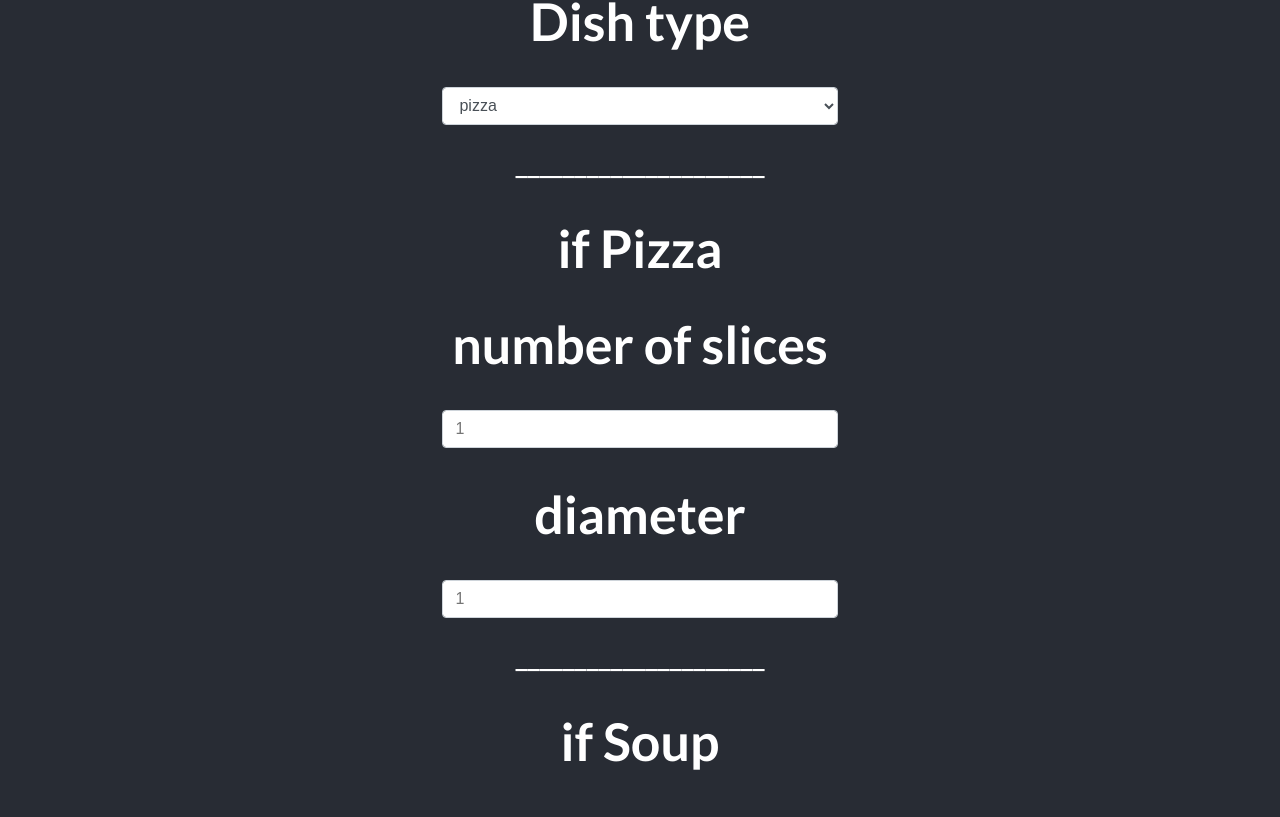
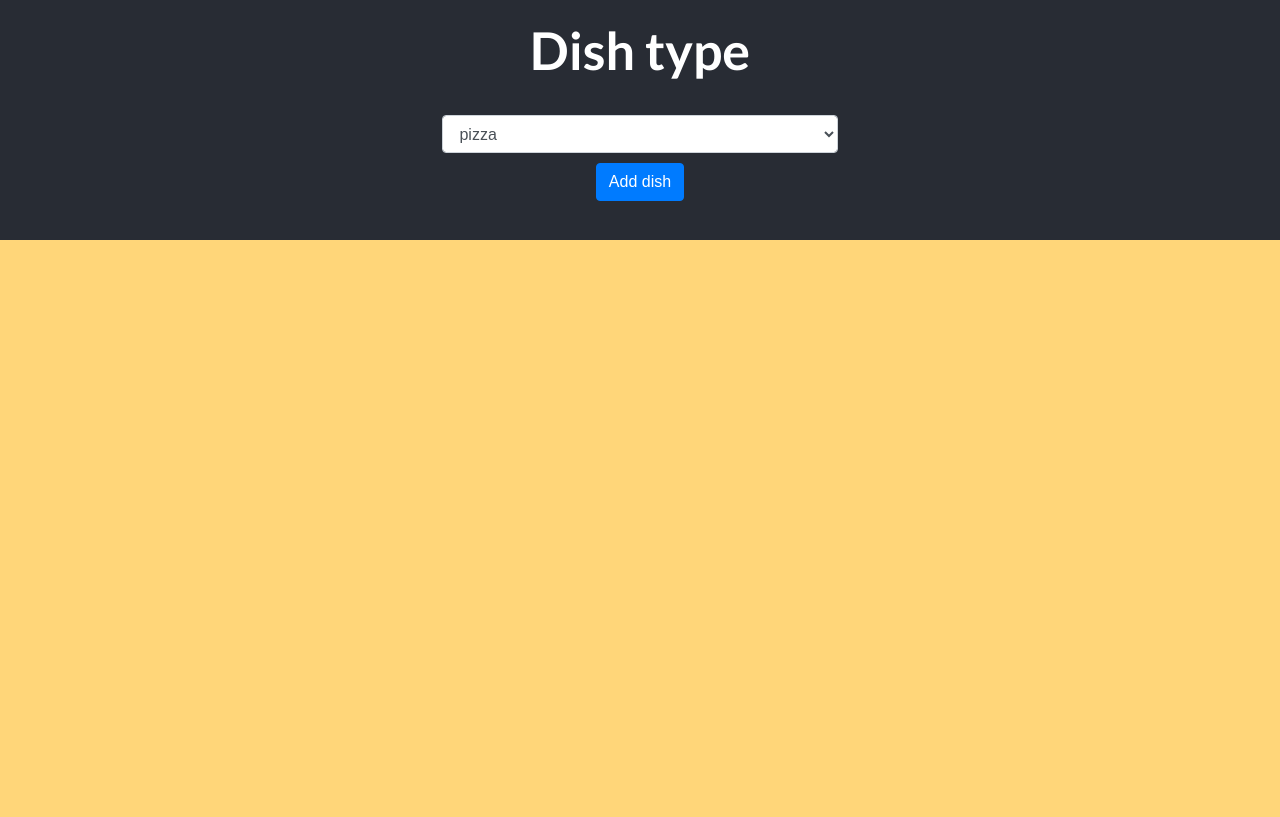
Before and after one commit to przemyslvw/reactdishesform, a React (Create React App) app: page / in a window 1280 px wide. Shown: the part 560-1377 px from the top of the page. After the commit the page ends 800 px from the top, so only its background shows below. Built offline with nearby package versions, Linux system fonts and the light colour scheme; a web font is replaced by a local one.

Commit message:
redux architecture

```diff
--- a/package.json
+++ b/package.json
@@ -7,7 +7,11 @@
     "node-sass": "^4.12.0",
     "react": "^16.9.0",
     "react-dom": "^16.9.0",
-    "react-scripts": "3.1.2"
+    "react-redux": "^7.1.1",
+    "react-scripts": "3.1.2",
+    "redux": "^4.0.4",
+    "redux-devtools-extension": "^2.13.8",
+    "redux-thunk": "^2.3.0"
   },
   "scripts": {
     "start": "react-scripts start",
--- a/src/components/FormComponent.js
+++ b/src/components/FormComponent.js
@@ -1,18 +1,16 @@
 import React from "react";
+import { useDispatch, useSelector } from "react-redux";
 import { Formik } from "formik";
+import { switchType } from "../reducers/dishreducer/operations";
 const FormComponent = () => {
+  const dishtype = useSelector(state => state.dishReducer.type);
+  const model = useSelector(state => state.dishReducer.currentModel);
+  const dispatch = useDispatch();
+
   return (
     <div className="App-form">
       <Formik
-        initialValues={{
-          name: "",
-          preparation_time: "",
-          type: "",
-          no_of_slices: "",
-          diameter: "",
-          spiciness_scale: "",
-          slices_of_bread: ""
-        }}
+        initialValues={model}
         onSubmit={values => {
           console.log(values);
         }}
@@ -47,16 +45,22 @@ const FormComponent = () => {
             <h1>Dish type</h1>
             <select
               name="type"
-              onChange={handleChange}
               value={values.type}
+              onChange={e => {
+                dispatch(switchType(e.target.value));
+                handleChange(e);
+              }}
               required
             >
+              <option selected disabled value="">
+                choose one ...
+              </option>
               <option value="pizza">pizza</option>
               <option value="soup">soup</option>
               <option value="sandwich">sandwich</option>
             </select>
-            <p>_____________________</p>
-            <h1>if Pizza</h1>
+            {dishtype === "pizza" ? (
+              <div>
                 <h1>number of slices</h1>
                 <input
                   name="no_of_slices"
@@ -65,7 +69,6 @@ const FormComponent = () => {
                   placeholder="1"
                   required
                 />
-
                 <h1>diameter</h1>
                 <input
                   name="diameter"
@@ -75,9 +78,12 @@ const FormComponent = () => {
                   placeholder="1"
                   required
                 />
-
-            <p>_____________________</p>
-            <h1>if Soup</h1>
+              </div>
+            ) : (
+              <div></div>
+            )}
+            {dishtype === "soup" ? (
+              <div>
                 <h1>spiciness scale</h1>
                 <input
                   name="spiciness_scale"
@@ -88,8 +94,12 @@ const FormComponent = () => {
                   max="10"
                   required
                 />
-            <p>_____________________</p>
-            <h1>if Sandwich</h1>
+              </div>
+            ) : (
+              <div></div>
+            )}
+            {dishtype === "sandwich" ? (
+              <div>
                 <h1>slices of bread</h1>
                 <input
                   name="slices_of_bread"
@@ -98,7 +108,10 @@ const FormComponent = () => {
                   placeholder="1"
                   required
                 />
-            <p>_____________________</p>
+              </div>
+            ) : (
+              <div></div>
+            )}
             <button className="btn btn-primary" type="submit">
               Add dish
             </button>
--- a/src/index.js
+++ b/src/index.js
@@ -3,10 +3,14 @@ import ReactDOM from "react-dom";
 import "./index.scss";
 import App from "./App";
 import * as serviceWorker from "./serviceWorker";
+import { Provider } from "react-redux";
+import store from "./store";
 
-ReactDOM.render(<App />, document.getElementById("root"));
+ReactDOM.render(
+  <Provider store={store}>
+    <App />
+  </Provider>,
+  document.getElementById("root")
+);
 
-// If you want your app to work offline and load faster, you can change
-// unregister() to register() below. Note this comes with some pitfalls.
-// Learn more about service workers: https://bit.ly/CRA-PWA
 serviceWorker.unregister();
--- /dev/null
+++ b/src/reducers/dishreducer/actions.js
@@ -0,0 +1,15 @@
+import types from "./types";
+
+const add = item => ({
+  type: types.ADD_DISH,
+  item
+});
+const typeSwitch = item => ({
+  type: types.TYPE_SWITCH,
+  item
+});
+
+export default {
+  add,
+  typeSwitch
+};
--- /dev/null
+++ b/src/reducers/dishreducer/index.js
@@ -0,0 +1,4 @@
+import dishReducer from "./reducer";
+export { default as formTypes } from "./types";
+export { default as formActions } from "./actions";
+export default dishReducer;
--- /dev/null
+++ b/src/reducers/dishreducer/operations.js
@@ -0,0 +1,6 @@
+import actions from "./actions";
+
+export const switchType = type => dispatch => {
+  console.log(type);
+  dispatch(actions.typeSwitch(type));
+};
--- /dev/null
+++ b/src/reducers/dishreducer/reducer.js
@@ -0,0 +1,51 @@
+import types from "./types";
+
+const INITIAL_STATE = {
+  model: [
+    {
+      name: "",
+      preparation_time: "",
+      type: "pizza",
+      no_of_slices: "",
+      diameter: ""
+    },
+
+    {
+      name: "",
+      preparation_time: "",
+      type: "soup",
+      spiciness_scale: ""
+    },
+
+    {
+      name: "",
+      preparation_time: "",
+      type: "sandwich",
+      slices_of_bread: ""
+    }
+  ],
+  currentModel: {
+    name: "",
+    preparation_time: "",
+    type: "pizza",
+    no_of_slices: "",
+    diameter: ""
+  },
+  type: ""
+};
+
+const dishReducer = (state = INITIAL_STATE, action = {}) => {
+  switch (action.type) {
+    case types.TYPE_SWITCH:
+      return {
+        ...state,
+        currentModel: state.model.find(model => model.type === action.item),
+        type: action.item
+      };
+
+    default:
+      return state;
+  }
+};
+
+export default dishReducer;
--- /dev/null
+++ b/src/reducers/dishreducer/types.js
@@ -0,0 +1,7 @@
+const ADD_DISH = "ADD_DISH";
+const TYPE_SWITCH = "TYPE_SWITCH";
+
+export default {
+  ADD_DISH,
+  TYPE_SWITCH
+};
--- /dev/null
+++ b/src/reducers/reducers.js
@@ -0,0 +1,9 @@
+import { combineReducers } from "redux";
+
+import dishReducer from "./dishreducer/";
+
+const rootReducer = combineReducers({
+  dishReducer: dishReducer
+});
+
+export default rootReducer;
--- /dev/null
+++ b/src/store.js
@@ -0,0 +1,12 @@
+import { createStore, applyMiddleware } from "redux";
+import { composeWithDevTools } from "redux-devtools-extension";
+import rootReducer from "./reducers/reducers";
+
+import thunk from "redux-thunk";
+
+const store = createStore(
+  rootReducer,
+  composeWithDevTools(applyMiddleware(thunk))
+);
+
+export default store;
```
Also changed, not shown: 1 other file (tests, documents, lock files or other folders). Lines whose indentation alone changed are shown as unchanged.
